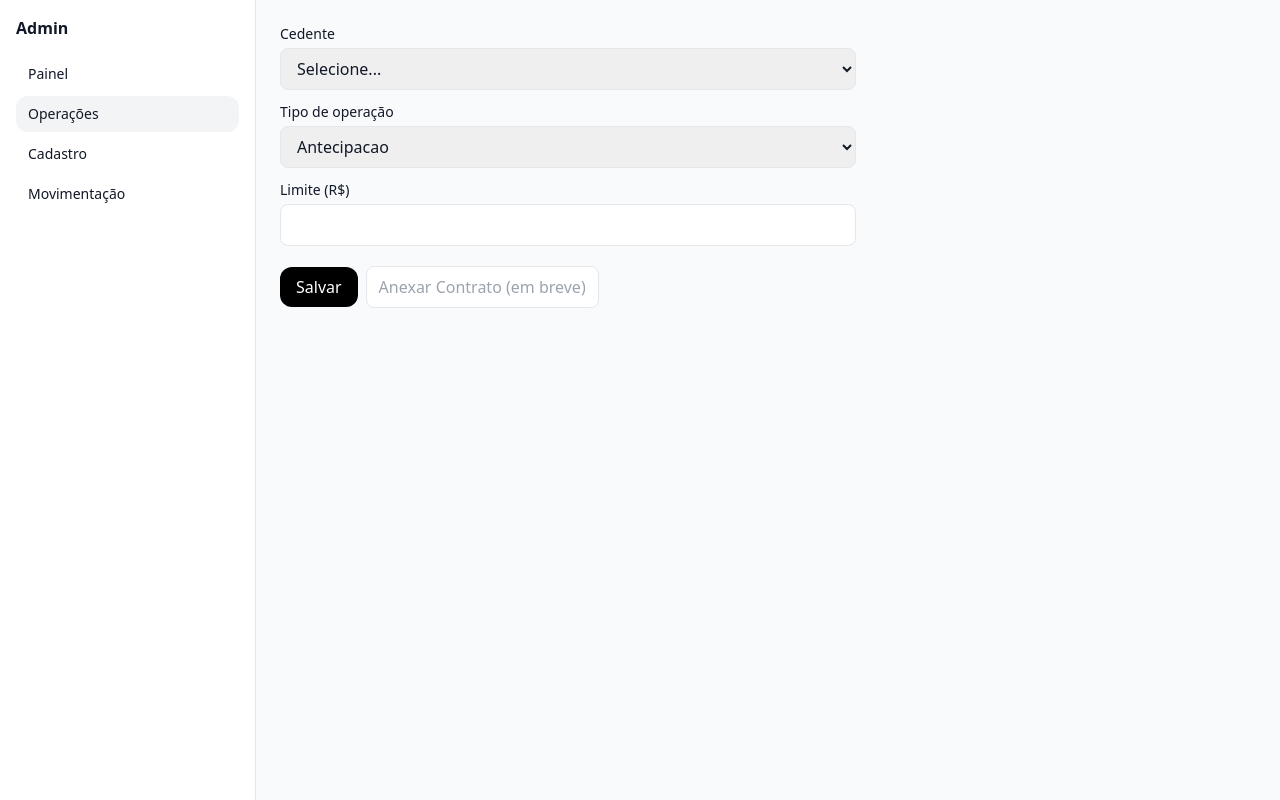
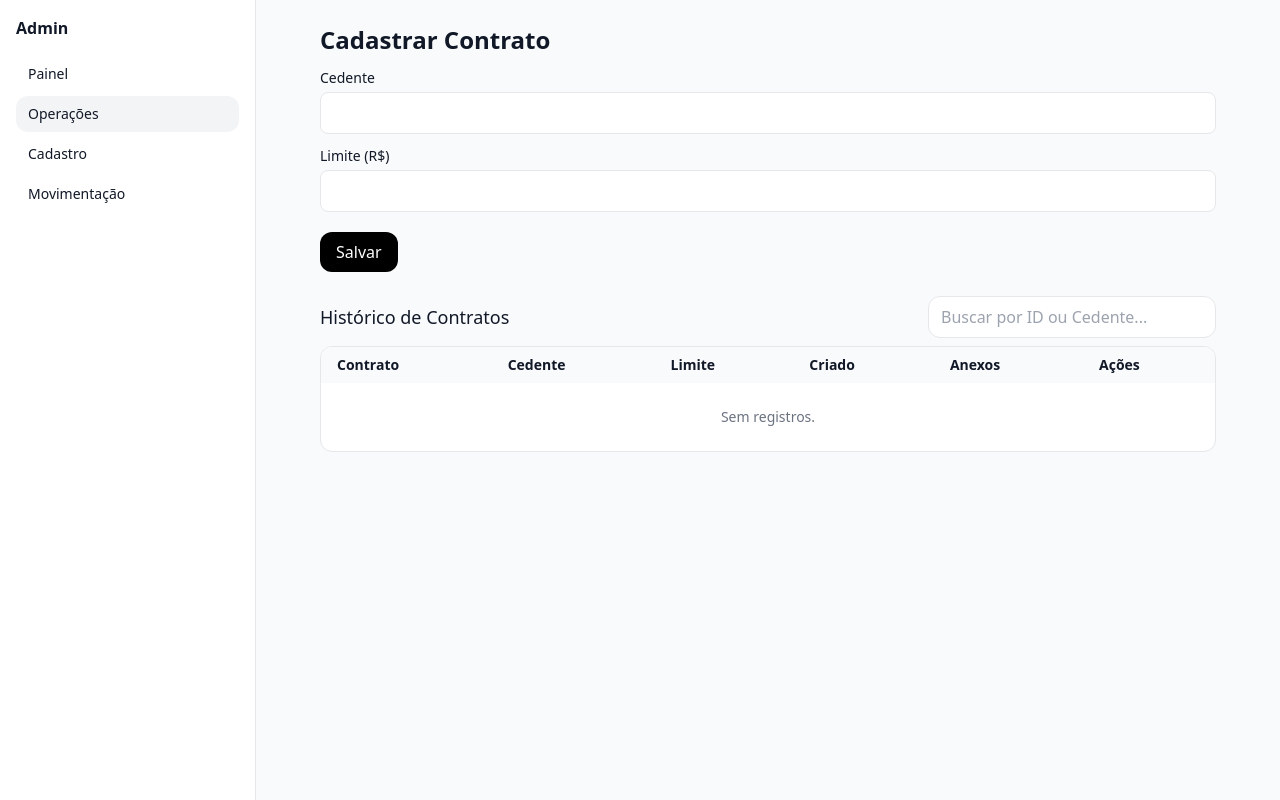
Before and after one commit to Diamank/adminv11, a Next.js app: page /operacoes/novo-contrato in a window 1280 px wide. Built offline with nearby package versions, Linux system fonts and the light colour scheme.

Commit message:
Update novo-contrato.tsx

```diff
--- a/src/pages/operacoes/novo-contrato.tsx
+++ b/src/pages/operacoes/novo-contrato.tsx
@@ -1,4 +1,177 @@
+import { useEffect, useMemo, useRef, useState } from 'react'
 import AdminLayout from '@/components/AdminLayout'
-import { useState } from 'react'
-import { cedentesMock } from '@/mocks/cedentes'
-export default function NovoContrato(){const [form,setForm]=useState({cedenteId:'',tipoOperacao:'Antecipacao',limite:''});return(<AdminLayout><form className="max-w-xl space-y-3" onSubmit={e=>{e.preventDefault();alert('Contrato criado (mock)')}}><div><label className="block text-sm mb-1">Cedente</label><select className="w-full border rounded-lg px-3 py-2" value={form.cedenteId} onChange={e=>setForm({...form,cedenteId:e.target.value})}><option value="">Selecione...</option>{cedentesMock.map(c=><option key={c.id} value={c.id}>{c.razao}</option>)}</select></div><div><label className="block text-sm mb-1">Tipo de operação</label><select className="w-full border rounded-lg px-3 py-2" value={form.tipoOperacao} onChange={e=>setForm({...form,tipoOperacao:e.target.value})}><option>Antecipacao</option><option>Outro</option></select></div><div><label className="block text-sm mb-1">Limite (R$)</label><input className="w-full border rounded-lg px-3 py-2" value={form.limite} onChange={e=>setForm({...form,limite:e.target.value})}/></div><div className="pt-2 flex items-center gap-2"><button className="px-4 py-2 rounded-xl bg-black text-white">Salvar</button><button type="button" className="px-3 py-2 rounded-lg border bg-white text-gray-400 cursor-not-allowed" disabled>Anexar Contrato (em breve)</button></div></form></AdminLayout>)}
+
+type Contrato = {
+  id: string
+  cedente: string
+  limite: number
+  criadoEm: string
+  anexos?: { name: string; size: number }[]
+}
+
+const LS_KEY = 'ops_contratos_v1'
+
+export default function NovoContrato() {
+  // ------ formulário ------
+  const [cedente, setCedente] = useState('')
+  const [limite, setLimite] = useState<number | ''>('')
+
+  // ------ storage/histórico ------
+  const [items, setItems] = useState<Contrato[]>([])
+  const [q, setQ] = useState('')
+  const fileRef = useRef<HTMLInputElement>(null)
+
+  useEffect(() => {
+    try {
+      const raw = localStorage.getItem(LS_KEY)
+      setItems(raw ? JSON.parse(raw) : [])
+    } catch {
+      setItems([])
+    }
+  }, [])
+
+  const persist = (next: Contrato[]) => {
+    setItems(next)
+    try { localStorage.setItem(LS_KEY, JSON.stringify(next)) } catch {}
+  }
+
+  const handleSubmit = (e: React.FormEvent) => {
+    e.preventDefault()
+    if (!cedente || !limite) return
+
+    const novo: Contrato = {
+      id: 'CT-' + Date.now(),
+      cedente,
+      limite: Number(limite),
+      criadoEm: new Date().toISOString().slice(0, 10),
+      anexos: [],
+    }
+    persist([novo, ...items])
+    setCedente('')
+    setLimite('')
+    alert('Contrato salvo!')
+  }
+
+  const edit = (id: string) => {
+    const it = items.find(i => i.id === id)
+    if (!it) return
+    const novoLimite = prompt('Novo limite (R$):', String(it.limite))
+    if (novoLimite) {
+      persist(items.map(i => (i.id === id ? { ...i, limite: Number(novoLimite) } : i)))
+    }
+  }
+
+  const attach = (id: string) => {
+    const el = fileRef.current
+    if (!el) return
+    el.onchange = () => {
+      const f = el.files?.[0]
+      if (f) {
+        const anexos = (items.find(x => x.id === id)?.anexos || []).concat([{ name: f.name, size: f.size }])
+        persist(items.map(i => (i.id === id ? { ...i, anexos } : i)))
+      }
+      el.value = ''
+    }
+    el.click()
+  }
+
+  const remove = (id: string) => {
+    if (!confirm('Excluir contrato?')) return
+    persist(items.filter(i => i.id !== id))
+  }
+
+  const filtered = useMemo(() => {
+    const s = q.trim().toLowerCase()
+    if (!s) return items
+    return items.filter(i =>
+      i.id.toLowerCase().includes(s) || i.cedente.toLowerCase().includes(s)
+    )
+  }, [items, q])
+
+  const fmtMoney = (v: number) =>
+    v.toLocaleString('pt-BR', { style: 'currency', currency: 'BRL' })
+
+  return (
+    <AdminLayout>
+      <div className="max-w-4xl mx-auto">
+        <h1 className="text-2xl font-semibold mb-3">Cadastrar Contrato</h1>
+
+        {/* Form */}
+        <form onSubmit={handleSubmit} className="space-y-3 mb-6">
+          <div>
+            <label className="block text-sm mb-1">Cedente</label>
+            <input
+              className="w-full border rounded-lg px-3 py-2 bg-white"
+              value={cedente}
+              onChange={e => setCedente(e.target.value)}
+              required
+            />
+          </div>
+          <div>
+            <label className="block text-sm mb-1">Limite (R$)</label>
+            <input
+              type="number"
+              step="0.01"
+              className="w-full border rounded-lg px-3 py-2 bg-white"
+              value={limite}
+              onChange={e => setLimite(e.target.value === '' ? '' : Number(e.target.value))}
+              required
+            />
+          </div>
+
+          <div className="pt-2">
+            <button className="px-4 py-2 rounded-xl bg-black text-white">Salvar</button>
+          </div>
+        </form>
+
+        {/* Histórico */}
+        <input ref={fileRef} type="file" className="hidden" />
+        <div className="flex items-center justify-between mb-2">
+          <h2 className="text-lg font-medium">Histórico de Contratos</h2>
+          <input
+            value={q}
+            onChange={(e) => setQ(e.target.value)}
+            placeholder="Buscar por ID ou Cedente..."
+            className="border rounded-xl px-3 py-2 bg-white w-72"
+          />
+        </div>
+
+        <div className="overflow-auto rounded-xl border bg-white">
+          <table className="w-full text-sm">
+            <thead className="bg-gray-50">
+              <tr className="text-left">
+                <th className="px-4 py-2">Contrato</th>
+                <th className="px-4 py-2">Cedente</th>
+                <th className="px-4 py-2">Limite</th>
+                <th className="px-4 py-2">Criado</th>
+                <th className="px-4 py-2">Anexos</th>
+                <th className="px-4 py-2">Ações</th>
+              </tr>
+            </thead>
+            <tbody>
+              {filtered.length === 0 && (
+                <tr><td colSpan={6} className="px-4 py-6 text-center text-gray-500">Sem registros.</td></tr>
+              )}
+              {filtered.map(i => (
+                <tr key={i.id} className="border-t">
+                  <td className="px-4 py-2">{i.id}</td>
+                  <td className="px-4 py-2">{i.cedente}</td>
+                  <td className="px-4 py-2">{fmtMoney(i.limite)}</td>
+                  <td className="px-4 py-2">{i.criadoEm}</td>
+                  <td className="px-4 py-2">{i.anexos?.map(a => a.name).join(', ') || '—'}</td>
+                  <td className="px-4 py-2">
+                    <div className="flex gap-2">
+                      <button className="px-2 py-1 border rounded" onClick={() => edit(i.id)}>Editar</button>
+                      <button className="px-2 py-1 border rounded" onClick={() => attach(i.id)}>Anexar</button>
+                      <button className="px-2 py-1 border rounded text-red-600" onClick={() => remove(i.id)}>Excluir</button>
+                    </div>
+                  </td>
+                </tr>
+              ))}
+            </tbody>
+          </table>
+        </div>
+      </div>
+    </AdminLayout>
+  )
+}
```
